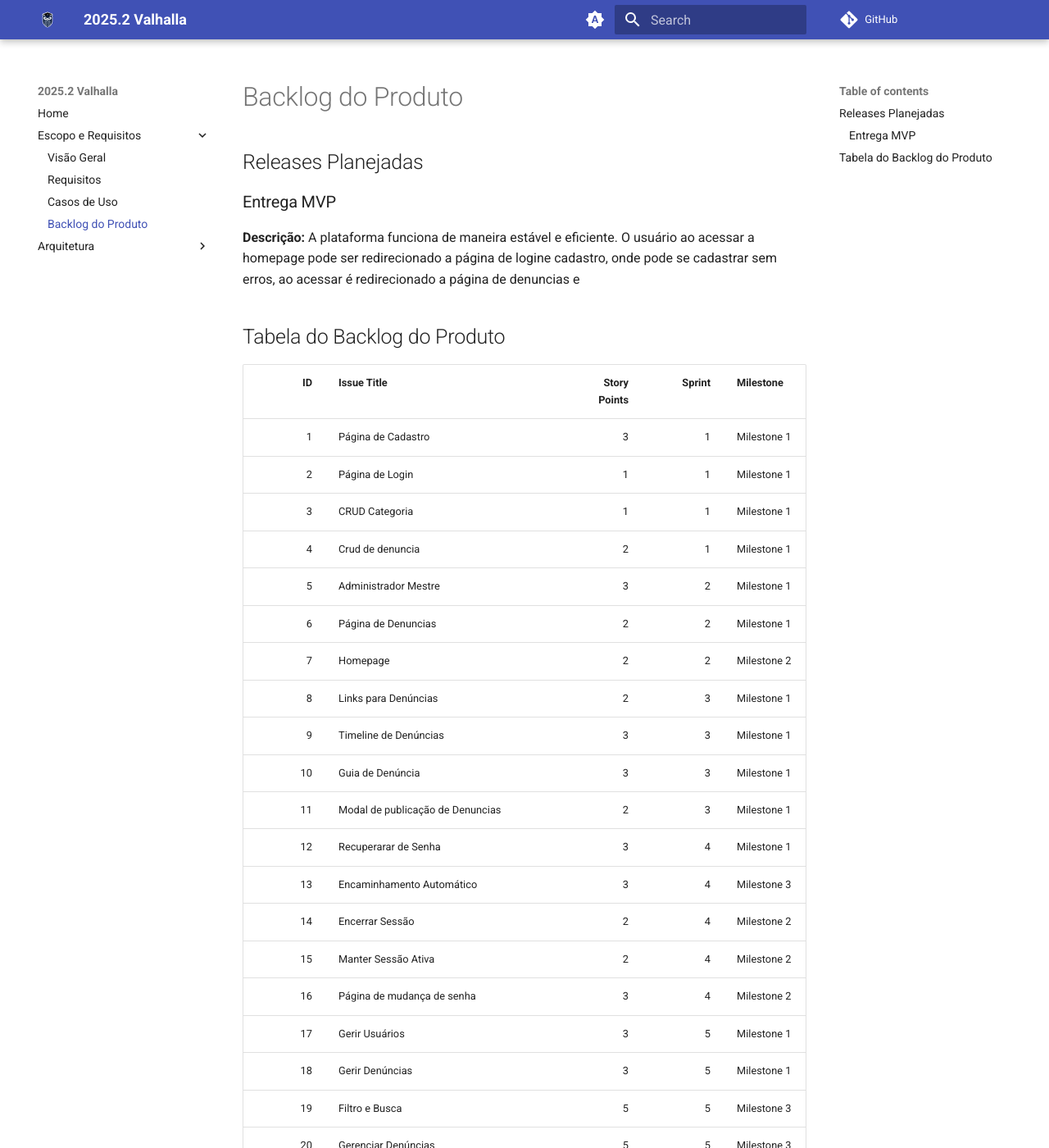
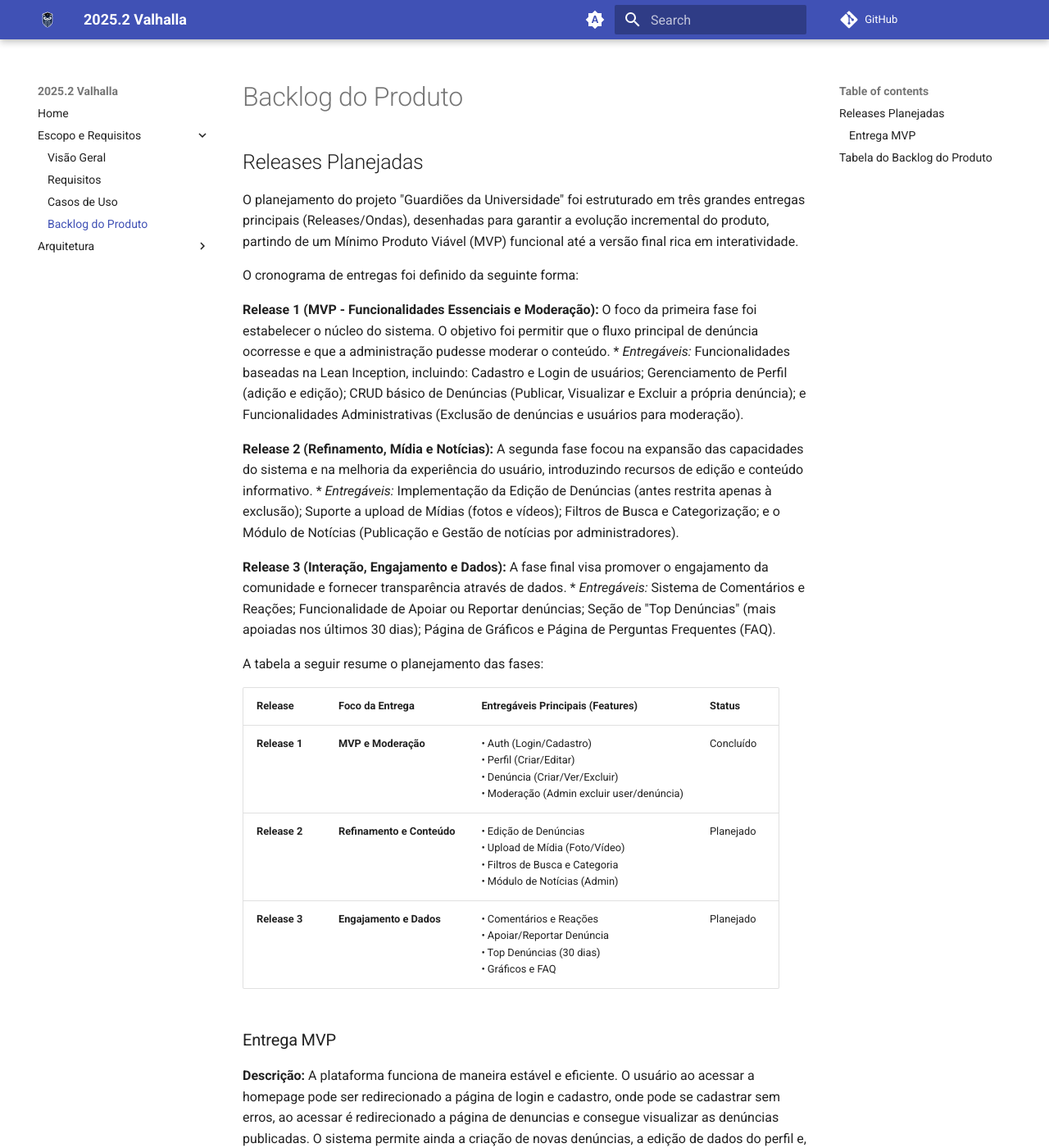
Before and after one commit to fga-eps-mds/2025.2-Valhalla-Docs, an MkDocs documentation site: the page built from docs/escopo-requisitos/backlog.md, in a window 1280 px wide and 1400 px high. Shown: the whole window at 82% size. Built offline with MkDocs 1.6.1 and Material for MkDocs 9.7.7, drawn with Linux system fonts in a browser that asks for light colours; comment, search, counter and statistics services are not loaded; some of the changed text lies outside the part shown.

Commit message:
doc - documenta releases planejadas

```diff
--- a/docs/escopo-requisitos/backlog.md
+++ b/docs/escopo-requisitos/backlog.md
@@ -2,9 +2,33 @@
 
 ## Releases Planejadas
 
+O planejamento do projeto "Guardiões da Universidade" foi estruturado em três grandes entregas principais (Releases/Ondas), desenhadas para garantir a evolução incremental do produto, partindo de um Mínimo Produto Viável (MVP) funcional até a versão final rica em interatividade.
+
+O cronograma de entregas foi definido da seguinte forma:
+
+**Release 1 (MVP - Funcionalidades Essenciais e Moderação):**
+O foco da primeira fase foi estabelecer o núcleo do sistema. O objetivo foi permitir que o fluxo principal de denúncia ocorresse e que a administração pudesse moderar o conteúdo.
+* *Entregáveis:* Funcionalidades baseadas na Lean Inception, incluindo: Cadastro e Login de usuários; Gerenciamento de Perfil (adição e edição); CRUD básico de Denúncias (Publicar, Visualizar e Excluir a própria denúncia); e Funcionalidades Administrativas (Exclusão de denúncias e usuários para moderação).
+
+**Release 2 (Refinamento, Mídia e Notícias):**
+A segunda fase focou na expansão das capacidades do sistema e na melhoria da experiência do usuário, introduzindo recursos de edição e conteúdo informativo.
+* *Entregáveis:* Implementação da Edição de Denúncias (antes restrita apenas à exclusão); Suporte a upload de Mídias (fotos e vídeos); Filtros de Busca e Categorização; e o Módulo de Notícias (Publicação e Gestão de notícias por administradores).
+
+**Release 3 (Interação, Engajamento e Dados):**
+A fase final visa promover o engajamento da comunidade e fornecer transparência através de dados.
+* *Entregáveis:* Sistema de Comentários e Reações; Funcionalidade de Apoiar ou Reportar denúncias; Seção de "Top Denúncias" (mais apoiadas nos últimos 30 dias); Página de Gráficos e Página de Perguntas Frequentes (FAQ).
+
+A tabela a seguir resume o planejamento das fases:
+
+| Release | Foco da Entrega | Entregáveis Principais (Features) | Status |
+| :--- | :--- | :--- | :--- |
+| **Release 1** | **MVP e Moderação** | • Auth (Login/Cadastro)<br>• Perfil (Criar/Editar)<br>• Denúncia (Criar/Ver/Excluir)<br>• Moderação (Admin excluir user/denúncia) | Concluído |
+| **Release 2** | **Refinamento e Conteúdo** | • Edição de Denúncias<br>• Upload de Mídia (Foto/Vídeo)<br>• Filtros de Busca e Categoria<br>• Módulo de Notícias (Admin) | Planejado |
+| **Release 3** | **Engajamento e Dados** | • Comentários e Reações<br>• Apoiar/Reportar Denúncia<br>• Top Denúncias (30 dias)<br>• Gráficos e FAQ | Planejado |
+
 ### Entrega MVP
 
-**Descrição:** A plataforma funciona de maneira estável e eficiente. O usuário ao acessar a homepage pode ser redirecionado a página de logine cadastro, onde pode se cadastrar sem erros, ao acessar é redirecionado a página de denuncias e
+**Descrição:** A plataforma funciona de maneira estável e eficiente. O usuário ao acessar a homepage pode ser redirecionado a página de login e cadastro, onde pode se cadastrar sem erros, ao acessar é redirecionado a página de denuncias e consegue visualizar as denúncias publicadas. O sistema permite ainda a criação de novas denúncias, a edição de dados do perfil e, para administradores, a funcionalidade de moderação (exclusão de usuários e postagens).
 
 
 ## Tabela do Backlog do Produto
```
